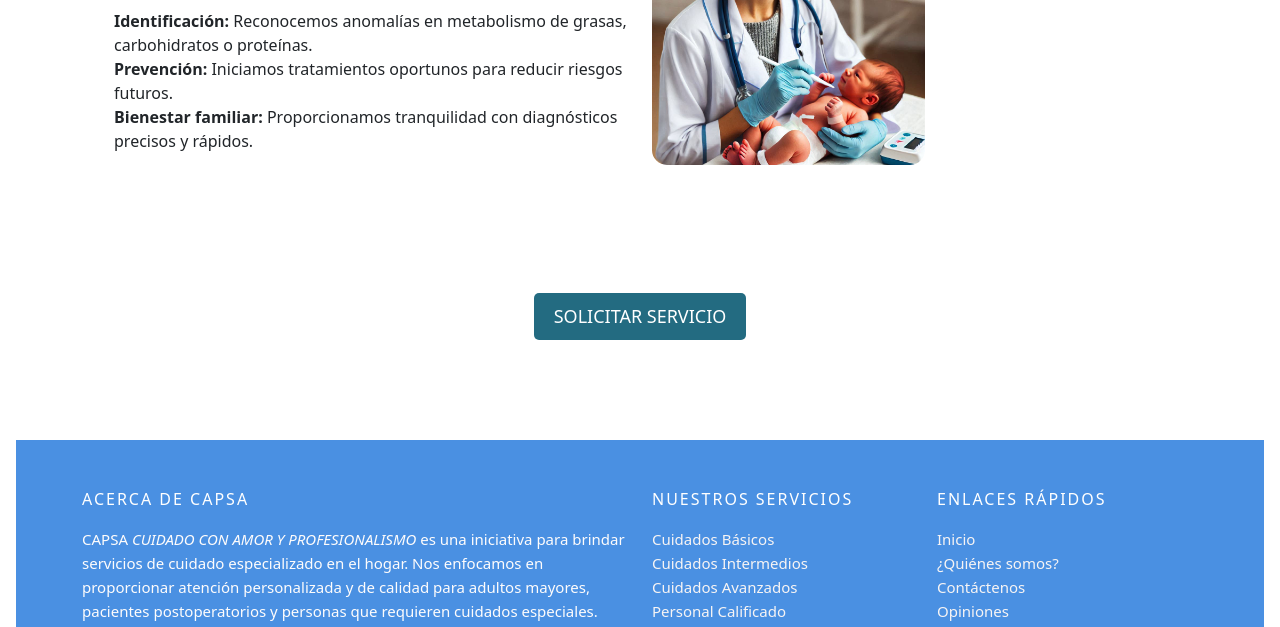
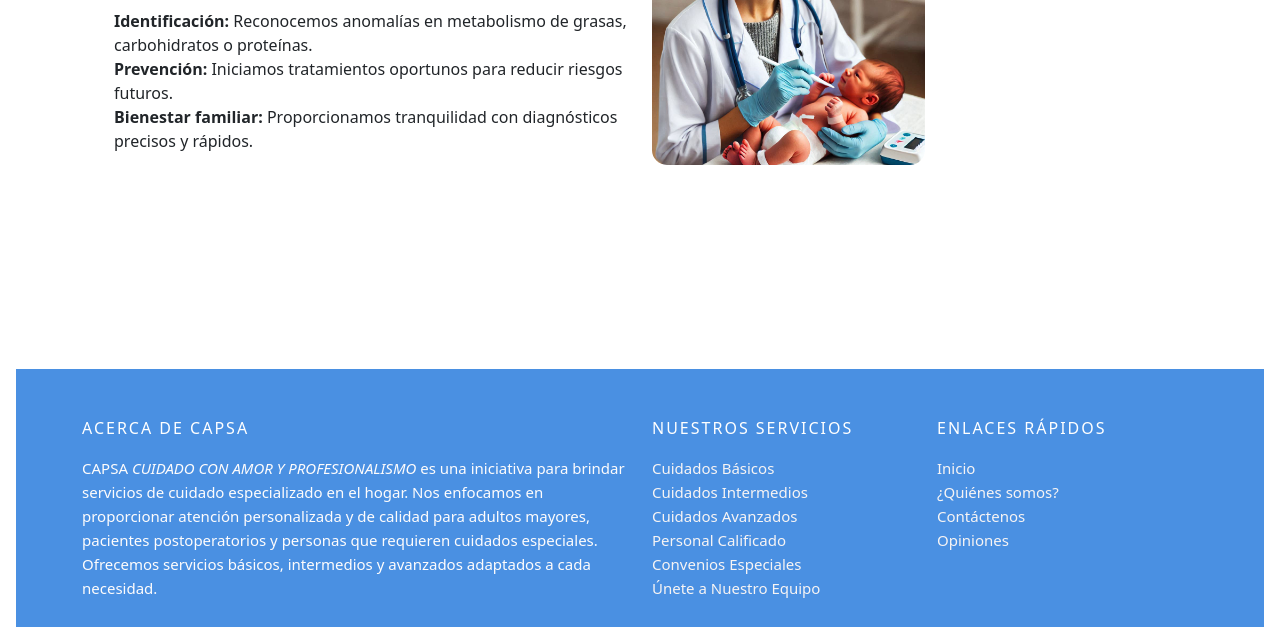
Before and after one commit to Tatianajimenez12/PAGINA-CAPSA-, a website: page CAPSA_PROYECTO/BACKEND_CAPSA/public/serviciosbasicos.html in a window 1280 px wide. Shown: the part 1706-2333 px from the top of the page. Drawn offline with nearby package versions, Linux system fonts and the light colour scheme.

Commit message:
mas cambios

```diff
--- a/CAPSA_PROYECTO/BACKEND_CAPSA/public/serviciosbasicos.html
+++ b/CAPSA_PROYECTO/BACKEND_CAPSA/public/serviciosbasicos.html
@@ -167,11 +167,6 @@
         </div>
     </div>
 
-    <!-- Botón de solicitud -->
-    <div class="text-center mt-4">
-        <button class="btn-solicitar" onclick="window.location.href='pago.html'">SOLICITAR SERVICIO</button>
-    </div>
-
 
     <div style="height: 100px; clear: both;"></div>
 
```
Also changed, not shown: CAPSA_PROYECTO/BACKEND_CAPSA/public/cuidadosavanzados.html (+0 -5 lines), CAPSA_PROYECTO/BACKEND_CAPSA/public/cuidadosbasicos.html (+0 -5 lines), CAPSA_PROYECTO/BACKEND_CAPSA/public/cuidadosintermedios.html (+0 -6 lines), CAPSA_PROYECTO/BACKEND_CAPSA/public/index.html (+7 -1 lines), CAPSA_PROYECTO/BACKEND_CAPSA/public/serviciosavanzados.html (+0 -5 lines), CAPSA_PROYECTO/BACKEND_CAPSA/public/serviciosintermedios.html (+1 -4 lines).
